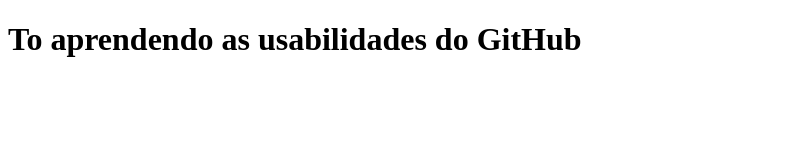
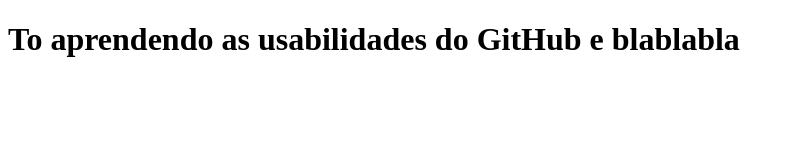
Before and after one commit to DEVILBRAKER/learning-github, a plain HTML site: page index.html in a window 1280 px wide. Shown: the whole page, without its empty margins (0-794 px from the left). Drawn offline with Linux system fonts and the light colour scheme.

Commit message:
alteração no h1

```diff
--- a/index.html
+++ b/index.html
@@ -6,6 +6,6 @@
     <title>Aprendendo GitHub</title>
 </head>
 <body>
-    <h1>To aprendendo as usabilidades do GitHub</h1>
+    <h1>To aprendendo as usabilidades do GitHub e blablabla</h1>
 </body>
 </html>
```
